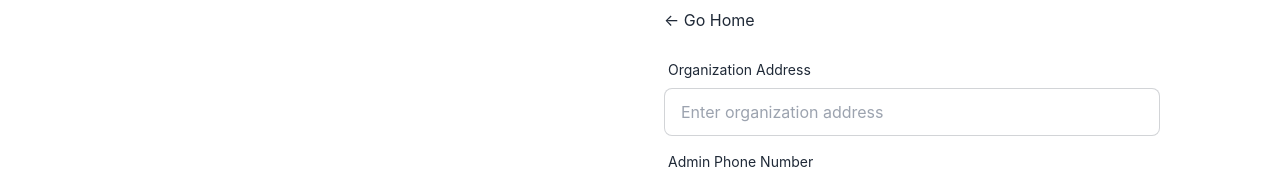
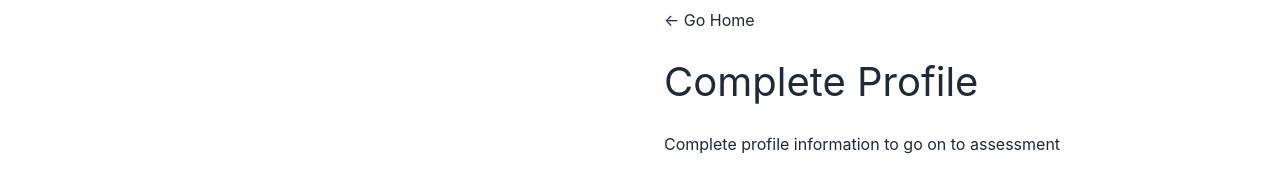
Before and after one commit to Waliyah-O/LMS_frontend, a React (Create React App) app: page /signup.completeprofile in a window 1280 px wide. Shown: the top 178 px of the page. Built offline with nearby package versions, Linux system fonts and the light colour scheme.

Commit message:
auth layout

```diff
--- a/src/components/layouts/AuthLayout.js
+++ b/src/components/layouts/AuthLayout.js
@@ -10,6 +10,8 @@ const AuthLayout = ({ children }) => {
   const header = () => {
     if (location.pathname === '/signup') {
       return "Let's Get Started";
+    } else if (location.pathname === `/signup.completeprofile`) {
+      return 'Complete Profile';
     } else if (location.pathname === '/signin') {
       return 'Welcome Back!';
     } else if (location.pathname === '/forgotpassword') {
@@ -19,6 +21,8 @@ const AuthLayout = ({ children }) => {
   const subHeader = () => {
     if (location.pathname === '/signup') {
       return 'To sign up admin must fill in basic information below';
+    } else if (location.pathname === `/signup.completeprofile`) {
+      return 'Complete profile information to go on to assessment';
     } else if (location.pathname === '/signin') {
       return 'Sign in to your account';
     } else if (location.pathname === '/forgotpassword') {
```
